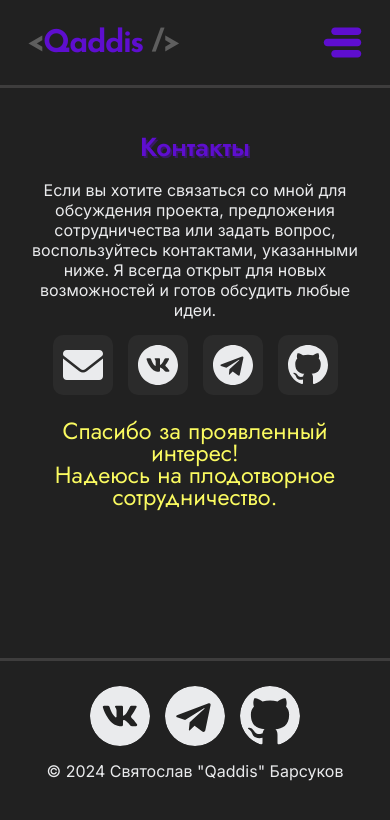
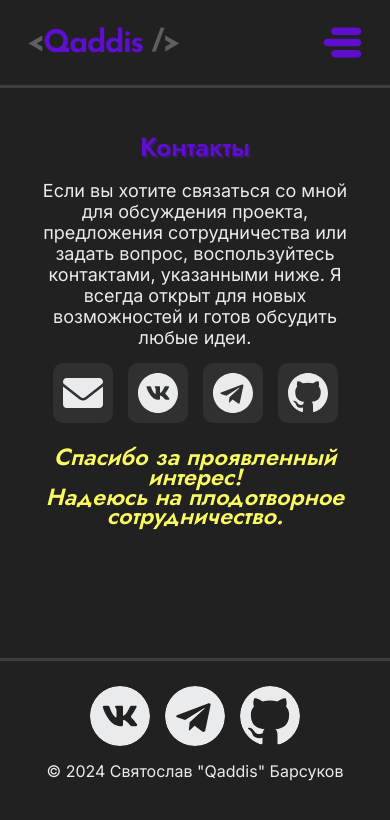
Before and after one commit to Qaddis/portfolio, a Next.js app: page /contacts in a window 390 px wide. Shown: the top 820 px of the page. Built offline with nearby package versions, Linux system fonts and the light colour scheme.

Commit message:
The contacts page has been redesigned

```diff
--- a/src/app/contacts/ContactsPage.tsx
+++ b/src/app/contacts/ContactsPage.tsx
@@ -1,14 +1,74 @@
 "use client"
 
-import Contacts from "@/components/Contacts/Contacts"
 import Heading from "@/components/ui/Heading"
+import { contacts } from "@/constants/data"
+import { motion, useInView, type Transition } from "framer-motion"
+import { useRef } from "react"
+import styles from "./contacts.module.scss"
 
 export default function ContactsPage() {
+	const transition: Transition = {
+		duration: 0.25,
+		type: "spring",
+		damping: 8,
+		delay: 0.35
+	}
+
+	const linksRef = useRef<HTMLUListElement>(null)
+	const linksInView = useInView(linksRef, { amount: 0.5, once: true })
+
+	const partingRef = useRef<HTMLHeadingElement>(null)
+	const partingInView = useInView(partingRef, {
+		once: true,
+		amount: 0.35,
+		margin: "50% 0px 0px 0px"
+	})
+
 	return (
 		<section className="contacts-page">
 			<Heading>Контакты</Heading>
 
-			<Contacts />
+			<p className={styles.disclaimer}>
+				Если вы хотите связаться со мной для обсуждения проекта, предложения
+				сотрудничества или задать вопрос, воспользуйтесь контактами, указанными
+				ниже. Я всегда открыт для новых возможностей и готов обсудить любые
+				идеи.
+			</p>
+
+			<ul ref={linksRef} className={styles["contacts-list"]}>
+				{contacts.map((item, index) => (
+					<motion.li
+						initial={false}
+						animate={
+							linksInView
+								? { opacity: 1, scale: 1 }
+								: { opacity: 0, scale: 0.3 }
+						}
+						transition={{ ...transition, delay: index / 5 + 0.35 }}
+						key={index}
+					>
+						<a title={item.title} target="_blank" href={item.link}>
+							<svg>
+								<use xlinkHref={item.svg}></use>
+							</svg>
+						</a>
+					</motion.li>
+				))}
+			</ul>
+
+			<motion.h3
+				className={styles.parting}
+				ref={partingRef}
+				initial={false}
+				animate={
+					partingInView ? { opacity: 1, y: 0 } : { opacity: 0, y: "50%" }
+				}
+				transition={transition}
+			>
+				Спасибо за проявленный интерес!
+				<br />
+				Надеюсь на плодотворное сотрудничество.
+			</motion.h3>
 		</section>
 	)
 }
--- a/src/components/Contacts/contacts.module.scss
+++ b/src/app/contacts/contacts.module.scss
@@ -1,15 +1,5 @@
-.contacts {
-	p {
-		text-align: center;
-	}
-
-	h3 {
-		font-family: var(--jost-font);
-		font-size: 1.35rem;
-		color: var(--yellow);
-		line-height: 0.95;
-		text-align: center;
-	}
+.disclaimer {
+	text-align: center;
 }
 
 .contacts-list {
@@ -23,7 +13,7 @@
 		width: 100px;
 		height: 100px;
 
-		background-color: #2b2b2b;
+		background-color: var(--darker-add);
 		border-radius: 10px;
 		padding: 10px;
 		transition-property: opacity, translate;
@@ -57,6 +47,16 @@
 			}
 		}
 	}
+}
+
+.parting {
+	font-family: var(--jost-font);
+	font-size: clamp(1.1rem, 6vw, 1.35rem);
+	font-weight: bold;
+	font-style: italic;
+	line-height: 0.85;
+	color: var(--yellow);
+	text-align: center;
 }
 
 /* Adaptability */
--- a/src/app/contacts/page.tsx
+++ b/src/app/contacts/page.tsx
@@ -1,4 +1,19 @@
+import type { Metadata } from "next"
 import ContactsPage from "./ContactsPage"
+
+const description: string =
+	"Hi! I'm Qaddis, a front-end web developer. On this page you can find links to my social networks"
+
+export const metadata: Metadata = {
+	title: "Contacts",
+	description: description,
+	openGraph: {
+		type: "website",
+		title: "Contacts | By Qaddis",
+		description: description,
+		url: "https://qaddis.vercel.app/contacts"
+	}
+}
 
 export default function Contacts() {
 	return <ContactsPage />
--- a/src/app/globals.scss
+++ b/src/app/globals.scss
@@ -4,6 +4,7 @@
 :root {
 	--main: #212121;
 	--add: #5e5e5e;
+	--darker-add: #303030;
 	--spec: #3e3d3d;
 	--light: #eaebed;
 	--violet: #5e0ecf;
--- a/src/app/not-found.tsx
+++ b/src/app/not-found.tsx
@@ -1,6 +1,6 @@
 "use client"
 
-import PageLink from "@/components/ui/PageLink"
+import PageLink from "@/components/ui/NavButton"
 import { motion, type Transition } from "framer-motion"
 
 export default function NotFoundPage() {
--- a/src/components/Contacts/Contacts.tsx
+++ /dev/null
@@ -1,99 +0,0 @@
-"use client"
-
-import type { Transition } from "framer-motion"
-import { motion, useInView } from "framer-motion"
-import { useRef } from "react"
-
-import styles from "./contacts.module.scss"
-
-type ContactType = {
-	title: string
-	link: string
-	svg: `#${string}-logo`
-}
-
-export default function Contacts() {
-	const contacts: ContactType[] = [
-		{
-			title: "Моя электронная почта",
-			link: "mailto:svyatoslavb1107@gmail.com",
-			svg: "#email-logo"
-		},
-		{
-			title: "Мой профиль в ВКонтакте",
-			link: "https://vk.com/qaddis",
-			svg: "#vk-logo"
-		},
-		{
-			title: "Мой профиль в Telegram",
-			link: "https://t.me/qaddis",
-			svg: "#telegram-logo"
-		},
-		{
-			title: "Мой профиль на Github",
-			link: "https://github.com/Qaddis",
-			svg: "#github-logo"
-		}
-	]
-
-	const transition: Transition = {
-		duration: 0.25,
-		type: "spring",
-		damping: 8
-	}
-
-	const linksRef = useRef<HTMLUListElement>(null)
-	const linksInView = useInView(linksRef, { amount: 0.5, once: true })
-
-	const partingRef = useRef<HTMLHeadingElement>(null)
-	const partingInView = useInView(partingRef, {
-		once: true,
-		amount: 0.35,
-		margin: "50% 0px 0px 0px"
-	})
-
-	return (
-		<section className={styles.contacts}>
-			<p>
-				Если вы хотите связаться со мной для обсуждения проекта, предложения
-				сотрудничества или задать вопрос, воспользуйтесь контактами, указанными
-				ниже. Я всегда открыт для новых возможностей и готов обсудить любые
-				идеи.
-			</p>
-
-			<ul ref={linksRef} className={styles["contacts-list"]}>
-				{contacts.map((item, index) => (
-					<motion.li
-						initial={false}
-						animate={
-							linksInView
-								? { opacity: 1, scale: 1 }
-								: { opacity: 0, scale: 0.3 }
-						}
-						transition={{ ...transition, delay: index / 5 }}
-						key={index}
-					>
-						<a title={item.title} target="_blank" href={item.link}>
-							<svg>
-								<use xlinkHref={item.svg}></use>
-							</svg>
-						</a>
-					</motion.li>
-				))}
-			</ul>
-
-			<motion.h3
-				ref={partingRef}
-				initial={false}
-				animate={
-					partingInView ? { opacity: 1, y: 0 } : { opacity: 0, y: "50%" }
-				}
-				transition={transition}
-			>
-				Спасибо за проявленный интерес!
-				<br />
-				Надеюсь на плодотворное сотрудничество.
-			</motion.h3>
-		</section>
-	)
-}
--- a/src/constants/data.ts
+++ b/src/constants/data.ts
@@ -20,6 +20,35 @@ export interface IProject {
 	techs: string[]
 	repo: string
 }
+
+type ContactType = {
+	title: string
+	link: string
+	svg: `#${string}-logo`
+}
+
+export const contacts: ContactType[] = [
+	{
+		title: "Моя электронная почта",
+		link: "mailto:svyatoslavb1107@gmail.com",
+		svg: "#email-logo"
+	},
+	{
+		title: "Мой профиль в ВКонтакте",
+		link: "https://vk.com/qaddis",
+		svg: "#vk-logo"
+	},
+	{
+		title: "Мой профиль в Telegram",
+		link: "https://t.me/qaddis",
+		svg: "#telegram-logo"
+	},
+	{
+		title: "Мой профиль на Github",
+		link: "https://github.com/Qaddis",
+		svg: "#github-logo"
+	}
+]
 
 export const skills: ISkill[] = [
 	{
```
Also changed, not shown: src/components/ui/NavButton.tsx (renamed from src/components/ui/PageLink.tsx).
